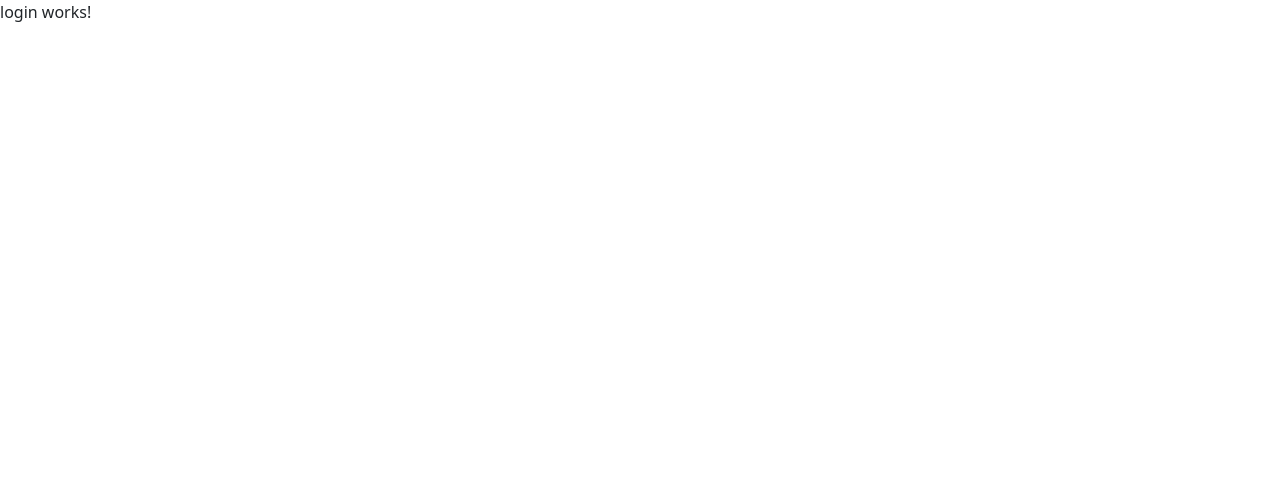
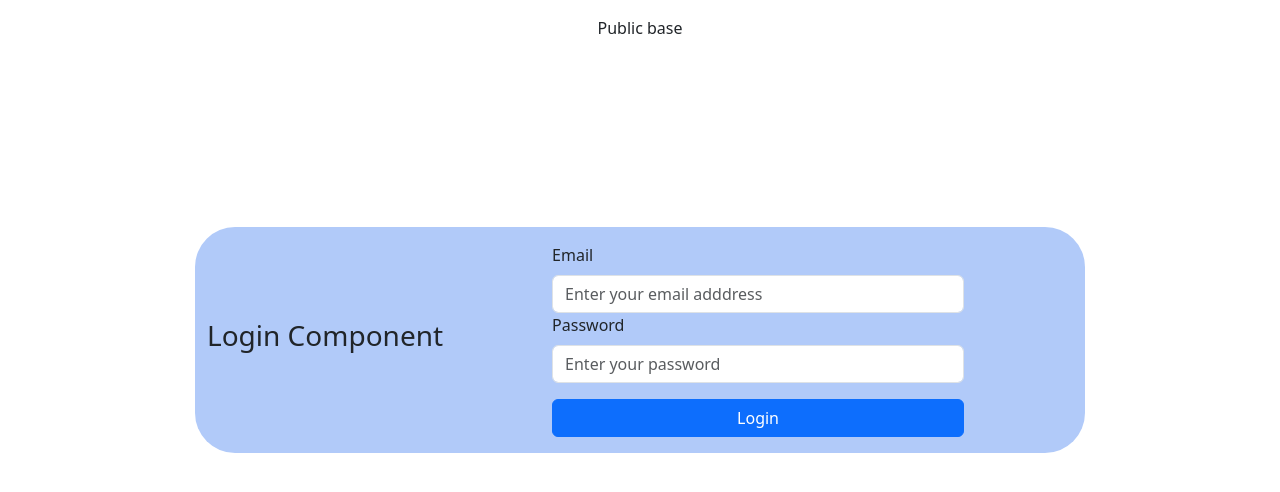
Before and after one commit to suren-11/training3, an Angular app: page /login in a window 1280 px wide. Shown: the top 492 px of the page. Built offline with nearby package versions, Linux system fonts and the light colour scheme.

Commit message:
developed login ui

```diff
--- a/src/app/login/login.component.html
+++ b/src/app/login/login.component.html
@@ -1 +1,16 @@
-<p>login works!</p>
+<div class="container d-flex justify-content-center align-items-center">
+    <h3>Login Component</h3>
+    <form class="row d-flex justify-content-center my-3">
+        <div class="col-md-8">
+            <label for="email" class="form-label">Email</label>
+            <input type="email" class="form-control" id="email" placeholder="Enter your email adddress" required>
+        </div>
+        <div class="col-md-8">
+            <label for="password" class="form-label">Password</label>
+            <input type="password" class="form-control" placeholder="Enter your password" id="password" required>
+        </div>
+        <div class="col-8 d-flex align-items-center justify-content-center mt-3">
+            <button class="btn btn-primary w-100" type="submit">Login</button>
+        </div>
+    </form>
+</div>
--- a/src/app/login/login.component.scss
+++ b/src/app/login/login.component.scss
@@ -0,0 +1,4 @@
+.container{
+    background-color: rgb(177, 202, 249);
+    border-radius: 40px;
+}
--- a/src/app/public-base/public-base.component.html
+++ b/src/app/public-base/public-base.component.html
@@ -1 +1,8 @@
-<router-outlet></router-outlet>
+<div class="vh-100">
+    <div class="mt-3 text-center">
+        {{title}}
+    </div>
+    <div class="d-flex h-75 justify-content-center align-items-center">
+        <router-outlet></router-outlet>
+    </div>
+</div>
--- a/src/app/public-base/public-base.component.ts
+++ b/src/app/public-base/public-base.component.ts
@@ -6,5 +6,5 @@ import { Component } from '@angular/core';
   styleUrl: './public-base.component.scss'
 })
 export class PublicBaseComponent {
-
+  title='Public base'
 }
```
